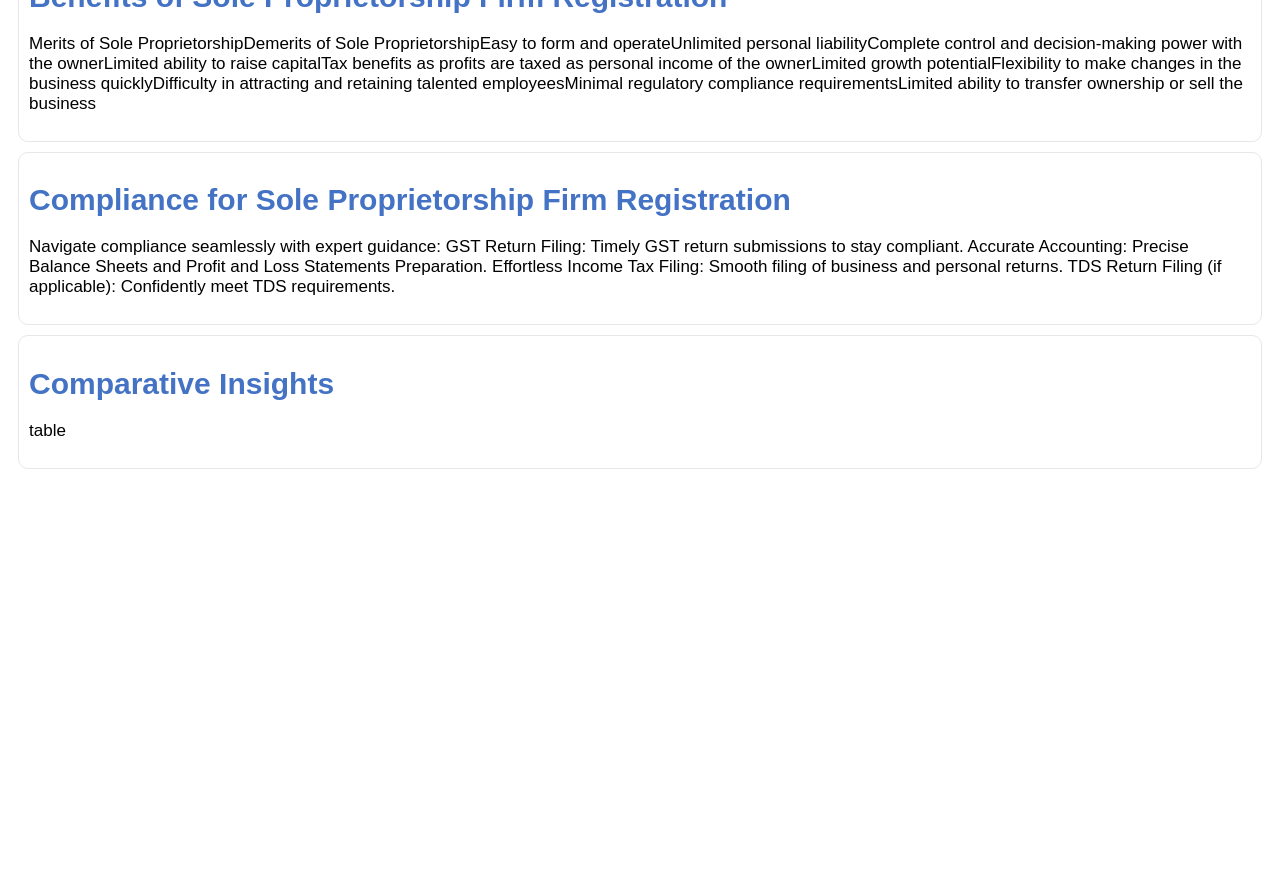
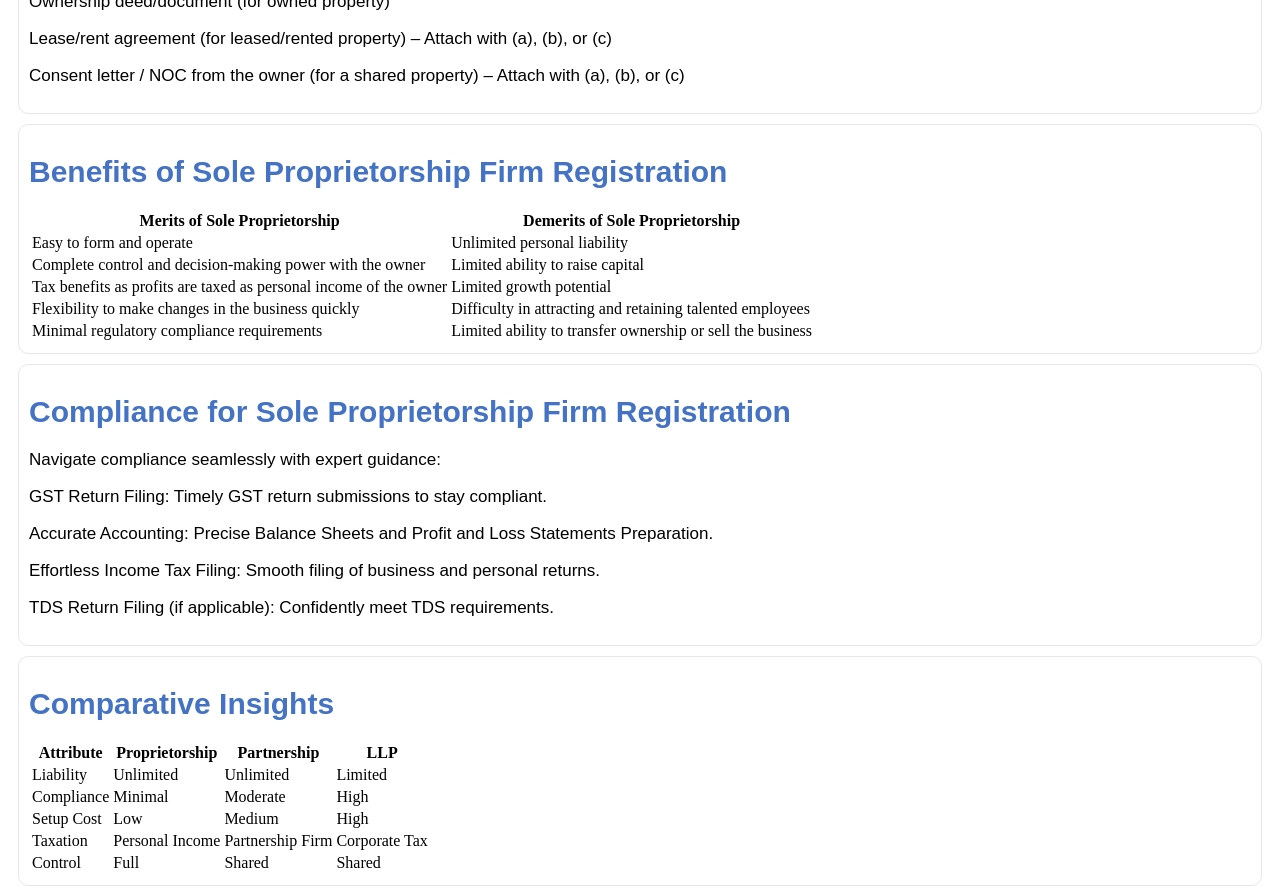
Before and after one commit to namanjeetyadav/my-react-app, a React (Create React App) app: page / in a window 1280 px wide. Shown: the part 1100-1996 px from the top of the page. Before the commit the page ends 1579 px from the top, so only its background shows below. Built offline with nearby package versions, Linux system fonts and the light colour scheme.

Commit message:
20.04.25

```diff
--- a/src/index.js
+++ b/src/index.js
@@ -9,7 +9,7 @@ root.render(
   <React.StrictMode>
 
 {/* <h1>Compiler</h1> */}
-<App/>
+{/* <App/> */}
 {/* <NavBar/> */}
 <ProductContainer/>
 
--- a/src/main_data.json
+++ b/src/main_data.json
@@ -24,6 +24,13 @@
     },
     {
         "heading": "Comparative Insights",
-        "main_para": "table"
+        "main_para": [
+            ["Attribute", "Proprietorship", "Partnership", "LLP"],
+            ["Liability", "Unlimited", "Unlimited", "Limited"],
+            ["Compliance", "Minimal", "Moderate", "High"],
+            ["Setup Cost", "Low", "Medium", "High"],
+            ["Taxation", "Personal Income", "Partnership Firm", "Corporate Tax"],
+            ["Control", "Full", "Shared", "Shared"]
+        ]
     }
 ]
--- a/src/pdt-container.js
+++ b/src/pdt-container.js
@@ -9,12 +9,40 @@ const ProductContainer = (props) => {
 
     const image = "https://taxbrick.com/wp-content/uploads/2023/04/PROPRIETORSHIP-FIRM-REGISTRATION-.png.webp";
     const product_name = "Proprietorship Firm Registration";
+    const renderMainPara = (main_para) => {
+        if (Array.isArray(main_para)) {
+            // Handle table data
+            return (
+                <table className="comparison-table">
+                    <thead>
+                        <tr>
+                            {main_para[0].map((header, index) => (
+                                <th key={index}>{header}</th>
+                            ))}
+                        </tr>
+                    </thead>
+                    <tbody>
+                        {main_para.slice(1).map((row, rowIndex) => (
+                            <tr key={rowIndex}>
+                                {row.map((cell, cellIndex) => (
+                                    <td key={cellIndex}>{cell}</td>
+                                ))}
+                            </tr>
+                        ))}
+                    </tbody>
+                </table>
+            );
+        }
+        // Handle string paragraphs with newlines
+        return main_para.split('\n').map((line, index) => (
+            <p key={index} className="main-content-para">{line}</p>
+        ));
+    };
+
+
 
     return (
         <div>
-
-
-
             <div className='main-product-container'>
                 <div className='image-container'>
                     <img src={image} width='350' height='auto' className='product-image' />
@@ -65,13 +93,14 @@ const ProductContainer = (props) => {
 
             <div>
                 {main_data.map((el, index) => (
-                 <div key={index} >
-                    <div className='main-content-container'>
-                    <h1 className='main-content-heading'>{el.heading}</h1>
-                    <p className='main-content-para'>{el.main_para}</p>
+                    <div key={index} >
+                        <div className='main-content-container'>
+                            <h1 className='main-content-heading'>{el.heading}</h1>
+                            {renderMainPara(el.main_para)}
+                            {/* <p className='main-content-para'>{el.main_para}</p> */}
+                        </div>
+
                     </div>
-
-                </div>
                 ))}
 
             </div>
```
